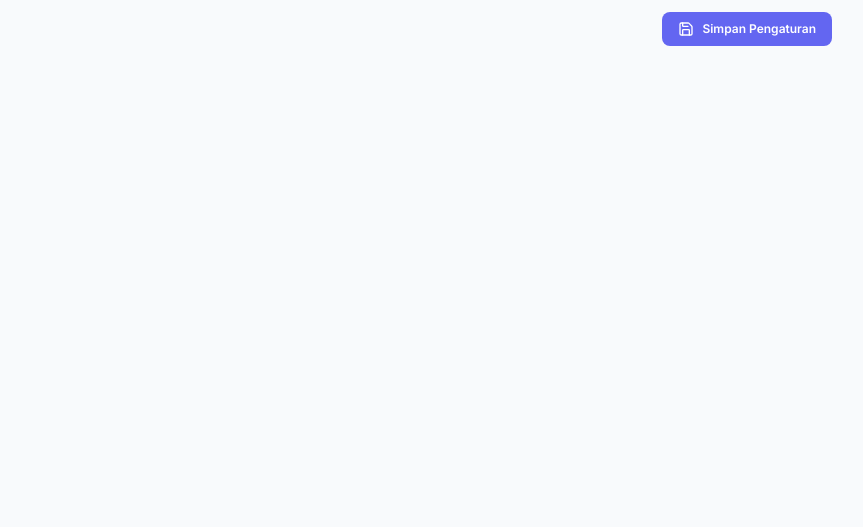
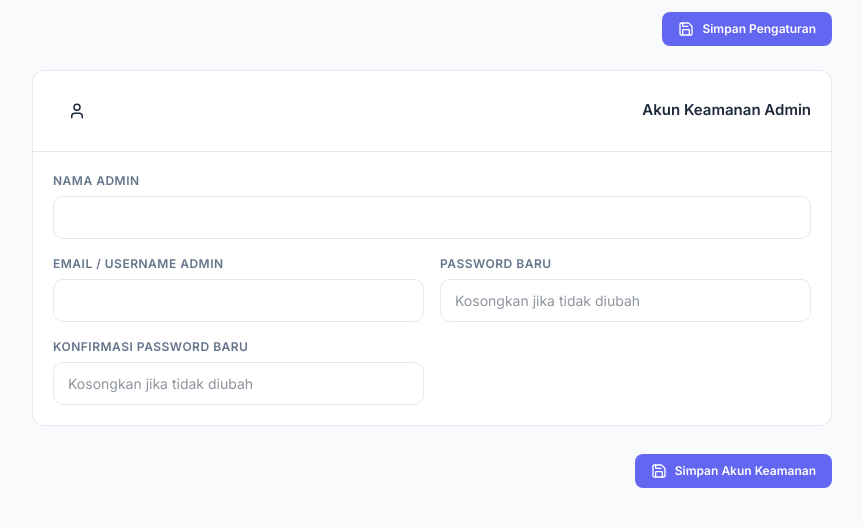
Before and after one commit to armansyam/kos-kosan, a Next.js app: page /pengaturan in a window 1280 px wide. Shown: the part 1893-2420 px from the top of the page, without its empty margins (232-1095 px from the left). Before the commit the page ends 1963 px from the top, so only its background shows below. Built offline with nearby package versions, Linux system fonts and the light colour scheme; no server answers; the database is empty.

Commit message:
Feature: Add Admin Security Account card to Settings to allow changing email/username and password

```diff
--- /dev/null
+++ b/src/app/api/settings/account/route.ts
@@ -0,0 +1,71 @@
+import { NextResponse } from 'next/server';
+import { prisma } from '@/lib/prisma';
+import { hash } from 'bcryptjs';
+import { getServerSession } from 'next-auth/next';
+import { authOptions } from '@/lib/auth';
+
+export async function POST(request: Request) {
+  try {
+    const session = await getServerSession(authOptions);
+    if (!session || !session.user) {
+      return NextResponse.json({ error: 'Unauthorized' }, { status: 401 });
+    }
+
+    const body = await request.json();
+    const { email, password, name } = body;
+
+    if (!email) {
+      return NextResponse.json({ error: 'Email / Username harus diisi' }, { status: 400 });
+    }
+
+    // Find current user using session info
+    const currentUser = await prisma.user.findFirst({
+      where: {
+        OR: [
+          { id: (session.user as any).id },
+          { email: session.user.email || '' }
+        ]
+      }
+    });
+
+    if (!currentUser) {
+      return NextResponse.json({ error: 'User tidak ditemukan' }, { status: 404 });
+    }
+
+    // Check if new email is already taken by someone else
+    if (email !== currentUser.email) {
+      const existing = await prisma.user.findUnique({
+        where: { email }
+      });
+      if (existing) {
+        return NextResponse.json({ error: 'Email / Username sudah digunakan oleh akun lain' }, { status: 400 });
+      }
+    }
+
+    const updateData: any = {
+      email,
+      name: name || currentUser.name
+    };
+
+    if (password) {
+      updateData.password = await hash(password, 12);
+    }
+
+    const updatedUser = await prisma.user.update({
+      where: { id: currentUser.id },
+      data: updateData
+    });
+
+    return NextResponse.json({
+      success: true,
+      user: {
+        id: updatedUser.id,
+        email: updatedUser.email,
+        name: updatedUser.name
+      }
+    });
+  } catch (error) {
+    console.error('Account settings POST error:', error);
+    return NextResponse.json({ error: 'Gagal memperbarui akun' }, { status: 500 });
+  }
+}
--- a/src/app/pengaturan/page.tsx
+++ b/src/app/pengaturan/page.tsx
@@ -1,5 +1,6 @@
 'use client';
 import { useState, useEffect } from 'react';
+import { useSession } from 'next-auth/react';
 import DashboardLayout from '@/components/DashboardLayout';
 import { Save, Upload, Building2, User, Phone, Mail, MapPin, Globe, Palette, Camera, MessageCircle, Instagram, Facebook } from 'lucide-react';
 
@@ -25,6 +26,7 @@ const PREDEFINED_FACILITIES = [
 ];
 
 export default function PengaturanPage() {
+  const { data: session, update: updateSession } = useSession();
   const [profile, setProfile] = useState({
     namaKos: "A'aTHaRaZ",
     deskripsi: "Kos premium dengan fasilitas lengkap dan nyaman",
@@ -48,6 +50,20 @@ export default function PengaturanPage() {
   const [facList, setFacList] = useState<string[]>([]);
   const [facInput, setFacInput] = useState('');
   const [showSuggestions, setShowSuggestions] = useState(false);
+
+  // Security Account States
+  const [accountEmail, setAccountEmail] = useState('');
+  const [accountName, setAccountName] = useState('');
+  const [accountPassword, setAccountPassword] = useState('');
+  const [confirmPassword, setConfirmPassword] = useState('');
+  const [savingAccount, setSavingAccount] = useState(false);
+
+  useEffect(() => {
+    if (session?.user) {
+      setAccountEmail(session.user.email || '');
+      setAccountName(session.user.name || '');
+    }
+  }, [session]);
 
   useEffect(() => {
     fetch('/api/settings')
@@ -105,8 +121,47 @@ export default function PengaturanPage() {
       }
     } catch {
       showToast('Error koneksi');
+    }
+  }
+
+  async function handleSaveAccount(e: React.FormEvent) {
+    e.preventDefault();
+    if (accountPassword && accountPassword !== confirmPassword) {
+      showToast('Konfirmasi password tidak cocok');
+      return;
+    }
+    setSavingAccount(true);
+    try {
+      const res = await fetch('/api/settings/account', {
+        method: 'POST',
+        headers: { 'Content-Type': 'application/json' },
+        body: JSON.stringify({
+          email: accountEmail,
+          name: accountName,
+          password: accountPassword || undefined
+        }),
+      });
+      const data = await res.json();
+      if (res.ok) {
+        showToast('Akun keamanan berhasil diperbarui');
+        setAccountPassword('');
+        setConfirmPassword('');
+        // Update client session state
+        updateSession({
+          ...session,
+          user: {
+            ...session?.user,
+            email: accountEmail,
+            name: accountName
+          }
+        });
+      } else {
+        showToast(data.error || 'Gagal memperbarui akun');
+      }
+    } catch {
+      showToast('Error koneksi');
     } finally {
-      setSaving(false);
+      setSavingAccount(false);
     }
   }
 
@@ -472,6 +527,72 @@ export default function PengaturanPage() {
           </div>
         </div>
       </form>
+
+      {/* AKUN KEAMANAN */}
+      <form onSubmit={handleSaveAccount} style={{ marginTop: 24 }}>
+        <div style={{ display: 'grid', gap: 20, maxWidth: 800 }}>
+          <div className="card">
+            <div className="card-header">
+              <div className="stat-icon purple"><User size={18} /></div>
+              <h3>Akun Keamanan Admin</h3>
+            </div>
+            <div className="card-body">
+              <div style={{ display: 'grid', gridTemplateColumns: '1fr 1fr', gap: 16 }}>
+                <div style={{ gridColumn: 'span 2' }}>
+                  <label style={labelStyle}>Nama Admin</label>
+                  <input
+                    type="text"
+                    value={accountName}
+                    onChange={e => setAccountName(e.target.value)}
+                    style={inputStyle}
+                    required
+                  />
+                </div>
+                <div>
+                  <label style={labelStyle}>Email / Username Admin</label>
+                  <input
+                    type="email"
+                    value={accountEmail}
+                    onChange={e => setAccountEmail(e.target.value)}
+                    style={inputStyle}
+                    required
+                  />
+                </div>
+                <div style={{ display: 'none' }}></div>
+                <div>
+                  <label style={labelStyle}>Password Baru</label>
+                  <input
+                    type="password"
+                    value={accountPassword}
+                    onChange={e => setAccountPassword(e.target.value)}
+                    style={inputStyle}
+                    placeholder="Kosongkan jika tidak diubah"
+                  />
+                </div>
+                <div>
+                  <label style={labelStyle}>Konfirmasi Password Baru</label>
+                  <input
+                    type="password"
+                    value={confirmPassword}
+                    onChange={e => setConfirmPassword(e.target.value)}
+                    style={inputStyle}
+                    placeholder="Kosongkan jika tidak diubah"
+                  />
+                </div>
+              </div>
+            </div>
+          </div>
+          <div style={{ display: 'flex', justifyContent: 'flex-end', gap: 12, paddingTop: 8, marginBottom: 32 }}>
+            <button type="submit" disabled={savingAccount} className="btn btn-primary" style={{ display: 'flex', alignItems: 'center', gap: 8 }}>
+              {savingAccount ? (
+                <><div className="spinner" style={{ width: 16, height: 16, borderWidth: 2, borderTopColor: '#fff' }} /> Menyimpan...</>
+              ) : (
+                <><Save size={16} /> Simpan Akun Keamanan</>
+              )}
+            </button>
+          </div>
+        </div>
+      </form>
     </DashboardLayout>
   );
 }
```
